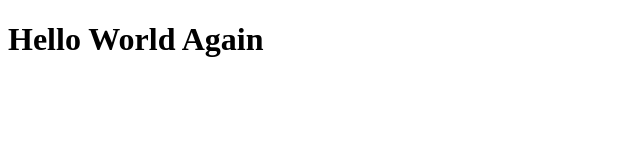
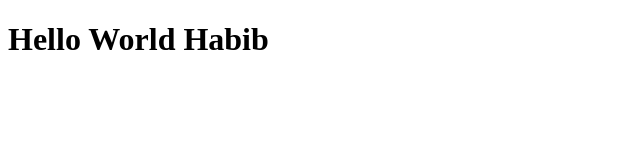
Before and after one commit to TsmHabib03/Sample-Repo, a plain HTML site: page Sample-Repo/index.html in a window 1280 px wide. Shown: the full height of the page, 0-640 px from the left. Drawn offline with Linux system fonts and the light colour scheme.

Commit message:
Third commit

```diff
--- a/Sample-Repo/index.html
+++ b/Sample-Repo/index.html
@@ -6,6 +6,6 @@
     <title>Document</title>
 </head>
 <body>
-    <h1>Hello World Again</h1>
+    <h1>Hello World Habib</h1>
 </body>
 </html>
```
